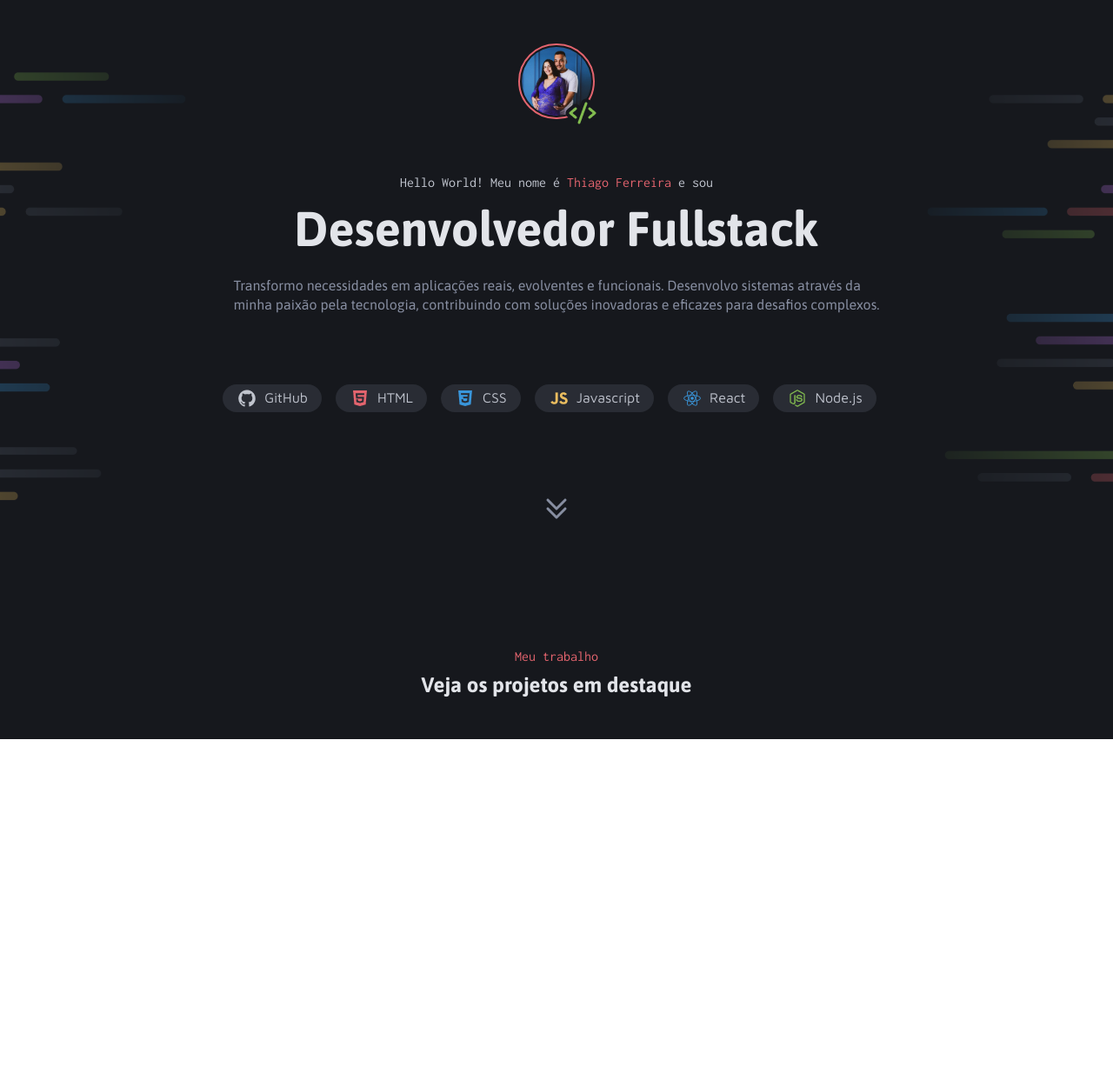
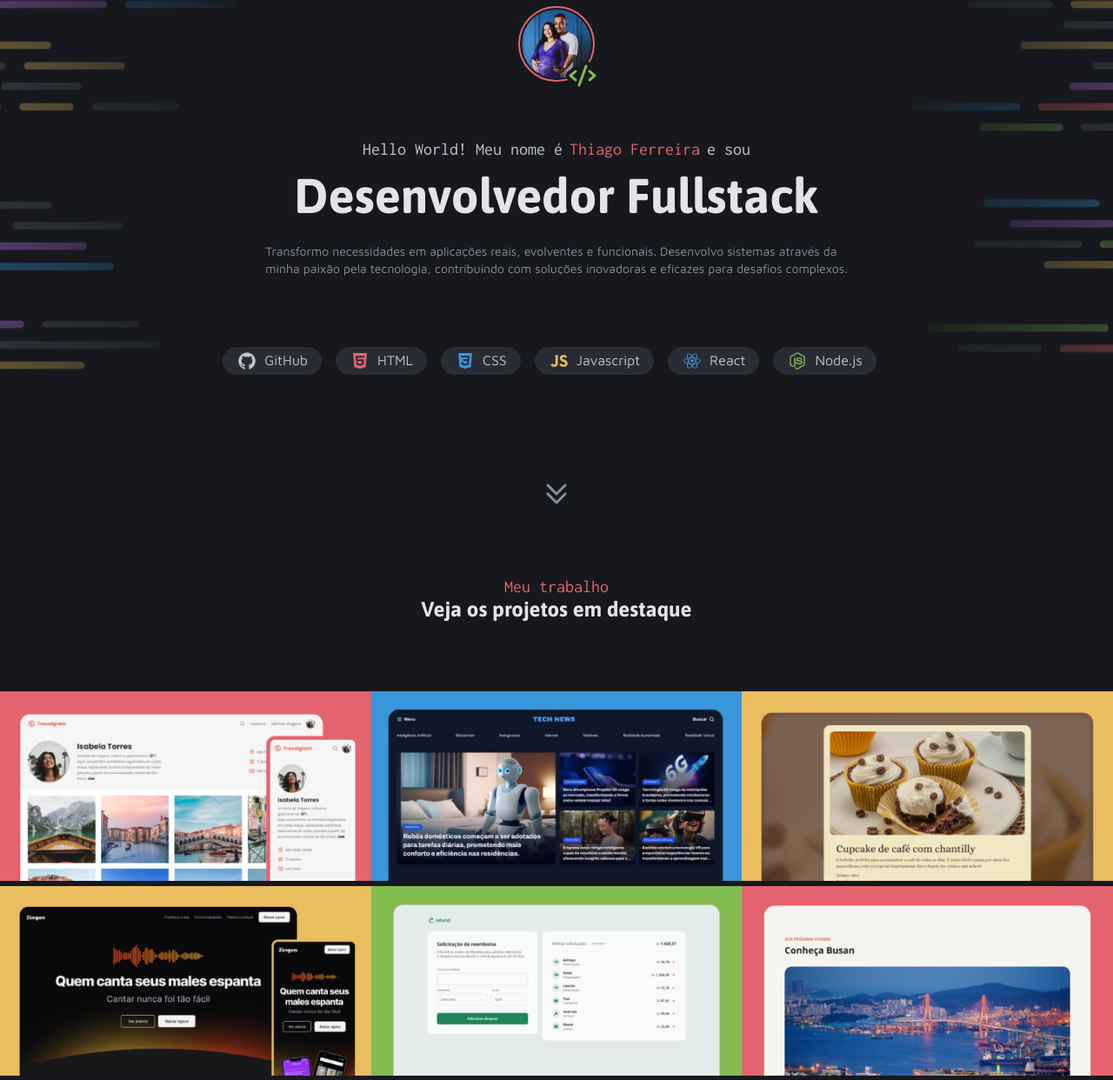
Before and after one commit to thhferreira/projeto-portifolio-dev, a plain HTML site: page index.html in a window 1280 px wide. Shown: the part 144-1386 px from the top of the page at 87% size. Before the commit the page ends 994 px from the top, so only its background shows below. Drawn offline with Linux system fonts and the light colour scheme.

Commit message:
ajustando o utility css

```diff
--- a/index.html
+++ b/index.html
@@ -15,18 +15,20 @@
   <header>
     <div>
       <div class="perfil">
-       <img src="assets/selfperfil.png" alt="Avatar" class="avatar-img" />
+       <img src="assets/selfperfil.png" alt="Avatar">
       </div>
       <div class="vector">
         <img src="assets/icons/Vector.png" alt="avatar vector" />
       </div>
-      <h2>
+    </div>
+    <div>
+      <h2 class="h5 intro">
         Hello World! Meu nome é<span style="color: var(--red);">Thiago Ferreira</span>e sou
       </h2>
-      <h1>
+      <h1 class="title-lg intro">
         Desenvolvedor Fullstack
       </h1>
-      <p>
+      <p class="text-pcolor intro">
         Transformo necessidades em aplicações reais, evolventes e funcionais. Desenvolvo sistemas através da <br>
         minha paixão pela tecnologia, contribuindo com soluções inovadoras e eficazes para desafios complexos.
       </p>
@@ -34,36 +36,59 @@
     <div class="container">
       <div class="content-tag">
         <img src="assets/icons/GitHub.png" alt="github icone">
-        <span>GitHub</span>
+        <span class="text-md">GitHub</span>
       </div>
       <div class="content-tag">
         <img src="assets/icons/HTML.png">
-        <span>HTML</span>
+        <span class="text-md">HTML</span>
       </div>
       <div class="content-tag">
         <img src="assets/icons/CSS.png" alt="icone do css">
-        <span>CSS</span>
+        <span class="text-md">CSS</span>
       </div>
       <div class="content-tag">
         <img src="assets/icons/JavaScript.png" alt="icone JavaScript">
-        <span>Javascript</span>
+        <span class="text-md">Javascript</span>
       </div>
       <div class="content-tag">
         <img src="assets/icons/React.png" alt="icone react">
-        <span>React</span>
+        <span class="text-md">React</span>
       </div>
       <div class="content-tag">
         <img src="assets/icons/Node.js.png" alt="icone do nodejs">
-        <span>Node.js</span>
+        <span class="text-md">Node.js</span>
       </div>
     </div>
+    <div class="seta">
+     <img src="assets/icons/CaretDoubleDown.svg" alt="seta para baixo">
+    </div>
   </header>
-  <div class="seta">
-   <img src="assets/icons/CaretDoubleDown.svg" alt="seta para baixo">
-  </div>
   <main>
-    <h2>Meu trabalho</h2>
-    <h1>Veja os projetos em destaque</h1>
+    <div class="projetos">
+     <h2 class="h5color intro">Meu trabalho</h2>
+     <h1 class="title-md intro">Veja os projetos em destaque</h1>
+    </div>
+    <section class="cards">
+      <div>
+        <img src="assets/images/Thumbnail_Project-01.png" alt="">
+      </div>
+      <div>
+        <img src="assets/images/Thumbnail_Project-02.png" alt="">
+      </div>
+      <div>
+        <img src="assets/images/Thumbnail_Project-03.png" alt="">
+      </div>
+      <div>
+        <img src="assets/images/Thumbnail_Project-04.png" alt="">
+      </div>
+      <div>
+        <img src="assets/images/Thumbnail_Project-05.png" alt="">
+      </div>
+      <div>
+        <img src="assets/images/Thumbnail_Project-06.png" alt="">
+      </div>
+    </section>
   </main>
+
 </body>
 </html>
--- a/styles/global.css
+++ b/styles/global.css
@@ -21,15 +21,19 @@
   --font-family3: "Maven Pro", sans-serif;
 
   --text: 400 16px/140% var(--font-family);
-  --title-lg: 700 56px/120% var(--font-family);
-  --title-md: 700 24px/120% var(--font-family);
-  --title-sm: 700 16px/120% var(--font-family);
-  --h2: 20px/120% var(--font-family2);
-  --text-md: 16px/140% var(--font-family3);
-  --text-sm: 14px/140% var(--font-family3);
-  --sub-title:700 20px/120% var(--font-family);
+  --h1: 700 56px/120% var(--font-family);
+  --h2: 700 24px/120% var(--font-family);
+  --h4: 700 16px/120% var(--font-family);
+  --h5: 20px/120% var(--font-family2);
+  --span: 16px/140% var(--font-family3);
+  --p: 14px/140% var(--font-family3);
+  --h3:700 20px/120% var(--font-family);
 }
 
 body {
   font: var(--text);
 }
+
+img {
+  max-width: 100%;
+}
--- a/styles/header.css
+++ b/styles/header.css
@@ -1,11 +1,8 @@
-html, body {
-  height: 100%;
-  margin: 94px;
-}
-body {
+header {
   background-image: url(../assets/Background_Intro.png);
+  background-repeat: no-repeat;
   background-size: cover;
-  background-attachment: fixed;
+  height: 100%
 }
 
 .container {
@@ -17,11 +14,14 @@ body {
     margin-left: 8px;
   }
 }
+.intro {
+  display: flex;
+  justify-content: center;
+}
 
 .perfil {
   display: flex;
   justify-content: center;
-  margin-top: 100px;
   img {
     border: 2px solid var(--red);
     border-radius: 9999px;
@@ -29,13 +29,16 @@ body {
     height: 87.27px;
     object-fit: cover;
     padding:2px;
+    margin-top:151px;
   }
 }
+
 .vector {
   display: flex;
   justify-content: center;
   margin-left: 58px;
   margin-top: -24px;
+
 }
 
 .content-tag {
@@ -48,46 +51,24 @@ body {
   margin-right: 16px;
 }
 
-h2, h1 , p {
-  display: flex;
-  justify-content: center;
-  font: inherit;
+
+header p {
+  margin-top: 20px;
 }
-
-h2 {
-  font-family: var(--font-family2);
-  margin-top: 52px;
-  color: var(--gray-500)
-
+header h1 {
+  margin-top: 8px;
 }
-
-h1 {
-  color: var(--gray-600);
-  font-family: var(--font-family);
-  margin-top: 8px;
-  line-height: 120%;
-  font-size: 56px;
-  font-weight: bold;
-}
-
-p {
-  margin-top: 20px;
-  color: var(--gray-400);
-  display:flex;
-  justify-content: center;
+header h2 {
+  margin-top: 56px;
 }
 span {
   margin-left: 8px;
   margin-right: 8px;
 }
-.container span {
-  font-family: var(--font-family3);
-  line-height: 140%;
-  font-size: 16px;
-}
+
 
 .seta {
   display: flex;
   justify-content: center;
-  margin-top: 94px;
+  margin-top: 120px;
 }
--- a/styles/index.css
+++ b/styles/index.css
@@ -1,3 +1,4 @@
 @import url(global.css);
 @import url(header.css);
 @import url(main.css);
+@import url(utility.css);
--- a/styles/main.css
+++ b/styles/main.css
@@ -1,14 +1,22 @@
-main h2 {
-  font-family: var(--font-family2);
-  color: var(--red);
-  margin-top: 144px;
+body {
+ background-color: var(--gray-200);
+ background-repeat: no-repeat;
+ background-size: cover;
+ height: 100%;
+
 }
 
-main h1 {
-  font-family: var(--font-family);
-  color: var(--gray-600);
-  font-size: 24px;
-  line-height: 120%;
-  font-weight: bold;
-  margin-top: 8px;
+.cards {
+  display: grid;
+  grid-template-columns: 1fr 1fr 1fr;
 }
+
+.projetos {
+  margin: 80px;
+}
+
+main {
+  img {
+    background-color: var(--gray-500);
+  }
+}
--- /dev/null
+++ b/styles/utility.css
@@ -0,0 +1,44 @@
+
+  .text {
+    font: var(--text);
+  }
+
+  .title-lg {
+    font: var(--h1);
+    color: var(--gray-600);
+  }
+
+  .title-md {
+    font: var(--h2);
+    color: var(--gray-600)
+  }
+
+  .title-sm {
+    font: var(--h4);
+  }
+
+  .h5 {
+    font: var(--h5);
+    color: var(--gray-500)
+  }
+  .h5color {
+    font: var(--h5);
+    color: var(--red)
+  }
+
+  .text-md {
+    font: var(--span);
+    color: var(--gray-500);
+  }
+
+  .text-sm {
+    font: var(--p);
+  }
+  .text-pcolor {
+    font: var(--p);
+    color: var(--gray-400);
+  }
+
+  .sub-title {
+    font: var(--h3);
+  }
```
